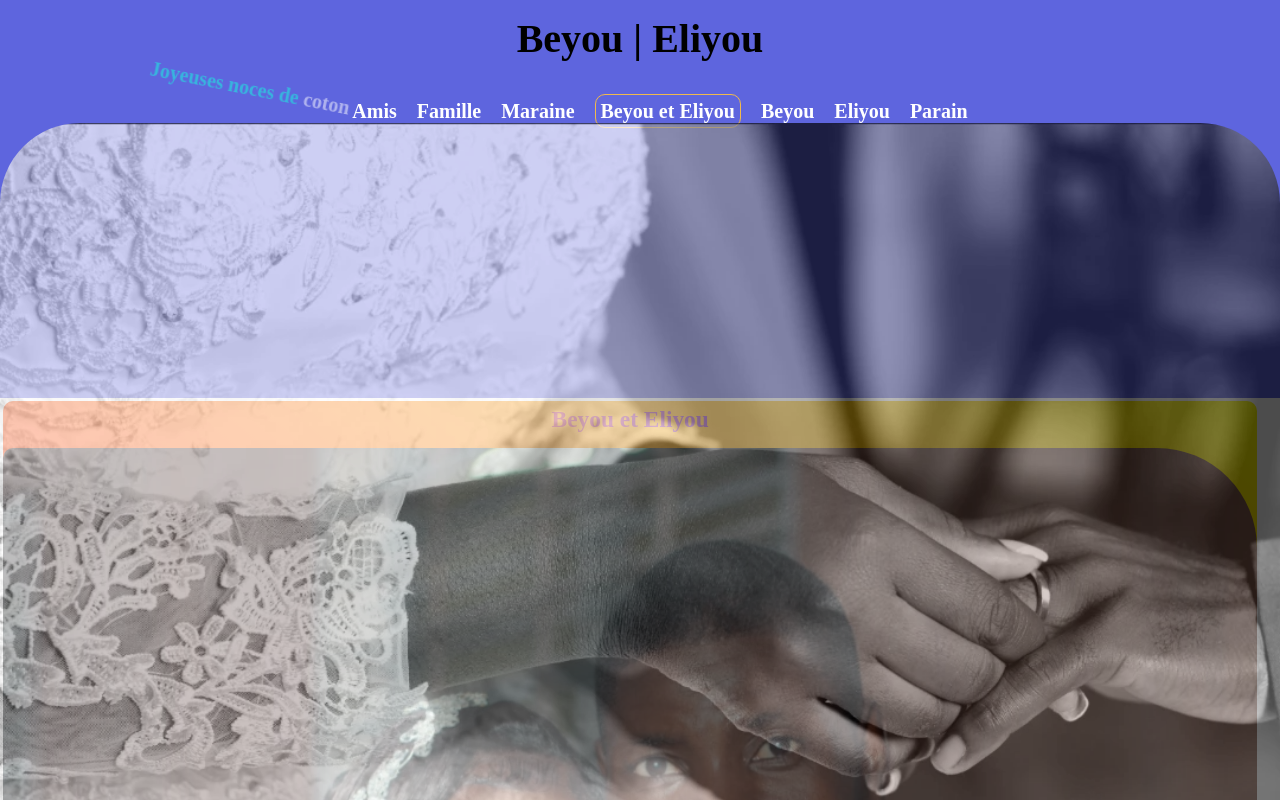
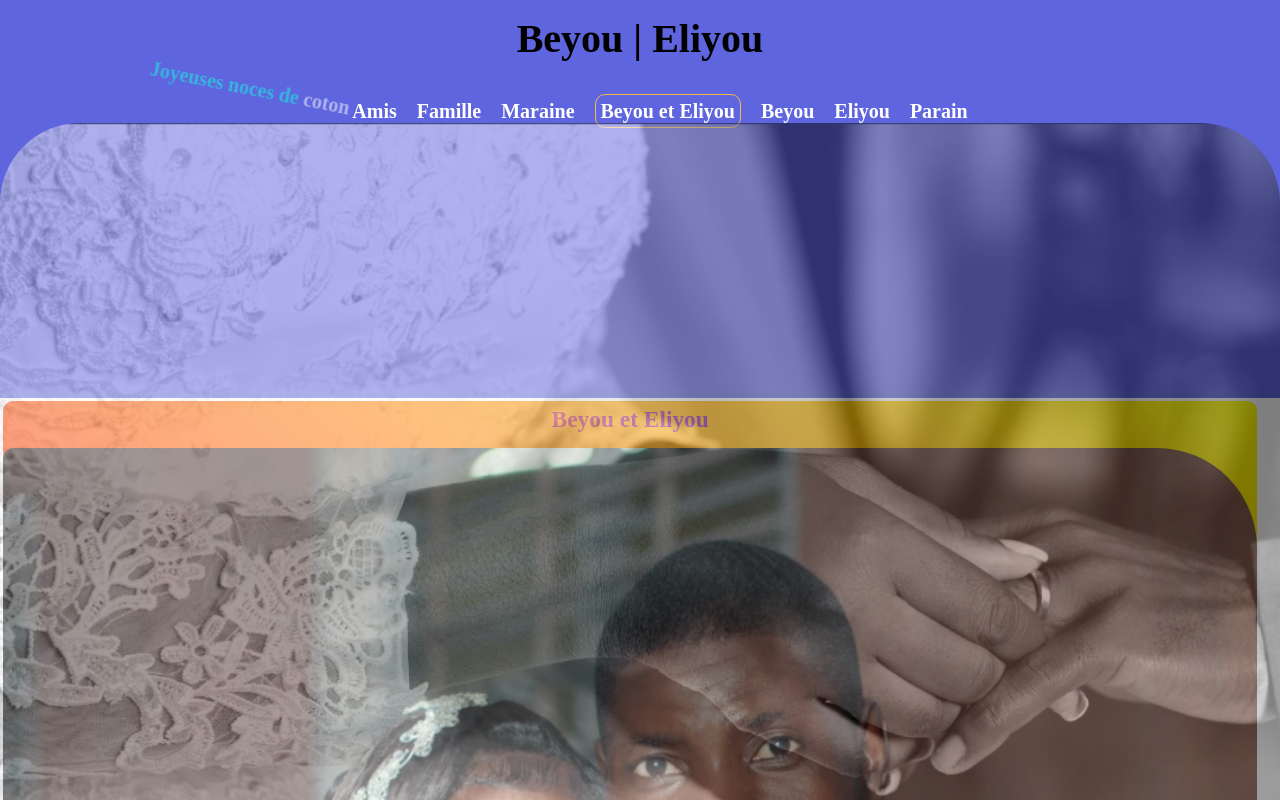
Before and after one commit to Elylague/album-beyou-eliyou, a website built with webpack: page index.html in a window 1280 px wide. Shown: the top 800 px of the page. Built offline with nearby package versions, Linux system fonts and the light colour scheme.

Commit message:
change in css

```diff
--- a/src/style.css
+++ b/src/style.css
@@ -118,7 +118,7 @@ h3 {
 }
 
 .bague{
- height: 275px;
+ max-height: 275px;
  background-color: rgba(94, 101, 222, 1);
  margin: 0;
  padding: 0;
@@ -128,7 +128,7 @@ h3 {
 
   width: 100%;
   min-height: 250px;
-  opacity: 0.7;
+  opacity: 0.5;
   border-top-left-radius: 80px;
   border-top-right-radius: 80px;
   margin: 0;
```
